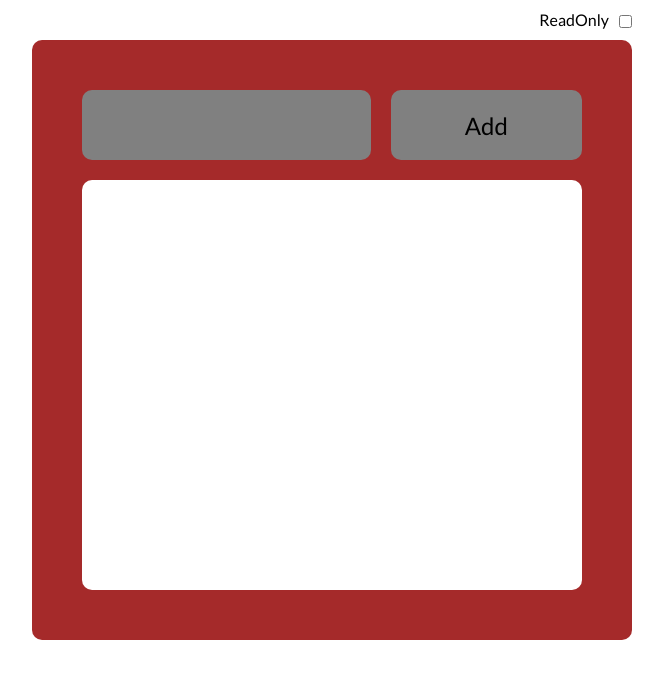
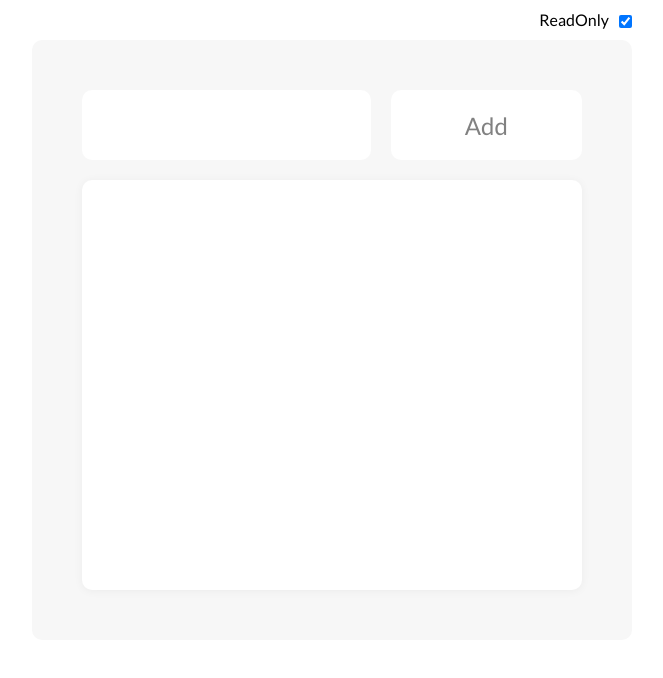
Before and after one commit to RunOrFight/Templates12, a plain HTML site: page index.html in a window 1280 px wide. Both pictures are taken after a click on the checkbox 933 px from the left and 21 px from the top of the page. Shown: the whole page, without its empty margins (308-971 px from the left). Drawn offline with Linux system fonts and the light colour scheme.

Commit message:
redisign

```diff
--- a/css/style.css
+++ b/css/style.css
@@ -59,6 +59,9 @@ h1,h2,h3,h4,h5,h6{font-size:inherit;font-weight: 400;}
 .readonly-switch{
 	margin: 0 0 4px 10px;
 }
+.readonly-switch:checked{
+	color: #278C86;
+}
 .readonly-text{
 	font-size: 16px;
 	line-height: 24px;
@@ -67,7 +70,7 @@ h1,h2,h3,h4,h5,h6{font-size:inherit;font-weight: 400;}
 .app{
 	height: 600px;
 	width: 100%;
-	background-color: brown;
+	background: #f7f7f7;
 	padding: 50px;
 	display: flex;
 	flex-direction: column;
@@ -88,13 +91,14 @@ h1,h2,h3,h4,h5,h6{font-size:inherit;font-weight: 400;}
 	margin-right: 10px;
 	border-radius: 10px;
 	background-color: white;
+	box-shadow: 0px 1px 10px rgba(0, 0, 0, 0.05);
 	padding: 20px;
 	font-size: 24px;
 	color: black;
 	width: 100%;
 }
 .add-tag_input:disabled{
-	background-color: grey;
+	box-shadow: none;
 }
 .add-tag_button{
 	flex: 1 1 40%;
@@ -102,11 +106,17 @@ h1,h2,h3,h4,h5,h6{font-size:inherit;font-weight: 400;}
 	margin-left: 10px;
 	border-radius: 10px;
 	background-color: white;
-	color: black;
+	box-shadow: 0px 1px 10px rgba(0, 0, 0, 0.05);
+	color: #818181;
 	font-size: 24px;
 }
 .add-tag_button:disabled{
-	background-color: grey;
+	box-shadow: none;
+}
+.add-tag_button:hover{
+	color: white;
+	background-color:#278C86;
+	opacity: 20%;
 }
 .tags-area{
 	flex: 1 1 auto;
@@ -114,9 +124,10 @@ h1,h2,h3,h4,h5,h6{font-size:inherit;font-weight: 400;}
 	padding: 20px;
 	border-radius: 10px;
 	overflow: auto;
+	box-shadow: 0px 1px 10px rgba(0, 0, 0, 0.05);
 }
 .tag{
-	background-color: rebeccapurple;
+	background: #278C86;
 	display: flex;
 	height: 70px;
 	border-radius: 10px;
@@ -134,10 +145,11 @@ h1,h2,h3,h4,h5,h6{font-size:inherit;font-weight: 400;}
 	flex: 0 0 20px;
 	height: 20px;
 	border-radius: 50%;
-	background-color:brown;
+	background: none;
 	text-align: center;
 	color: white;
 	rotate: 45deg;
+	font-size: 20px;
 }
 .tag-button:disabled{
 	display: none;
--- a/index.html
+++ b/index.html
@@ -12,10 +12,10 @@
    <header class="header">
         <div class="wrapper">
             <div class="header-content">
-                <form action="" class="readonly">
+                <div class="readonly">
                     <p class="readonly-text">ReadOnly</p>
-                    <input type="checkbox" class="readonly-switch" checked>
-                </form>
+                    <input type="checkbox" class="readonly-switch" >
+                </div>
             </div>
         </div>
     </header>
@@ -24,10 +24,10 @@
         <div class="wrapper">
             <div class="app">
                 <div class="controll-panel">
-                    <form action="#" class="add-tag" method="GET">
+                    <div class="add-tag">
                         <input type="text" class="add-tag_input">
                         <button class="add-tag_button" onclick="addTag()">Add</button>
-                    </form>
+                    </div>
                 </div>
                 <div class="tags-area">
 
```
